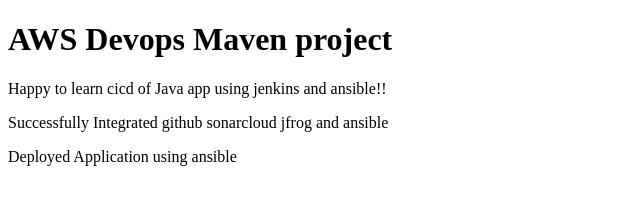
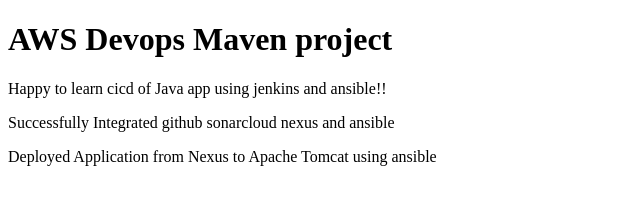
Before and after one commit to ijazclouddev/CI-CD-Pipeline-with-Jenkins-deploy-tomcat, a plain HTML site: page src/main/webapp/index.html in a window 1280 px wide. Shown: the whole page, without its empty margins (0-640 px from the left). Drawn offline with Linux system fonts and the light colour scheme.

Commit message:
Update index.html

```diff
--- a/src/main/webapp/index.html
+++ b/src/main/webapp/index.html
@@ -6,7 +6,7 @@
   <body>
     <h1>AWS Devops Maven project</h1>
     <p>Happy to learn cicd of Java app using jenkins and ansible!!</p>
-    <p> Successfully Integrated github sonarcloud jfrog and ansible</p>
-    <p> Deployed Application using ansible</p>
+    <p> Successfully Integrated github sonarcloud nexus and ansible</p>
+    <p> Deployed Application from Nexus to Apache Tomcat using ansible</p>
   </body>
 </html>
```
